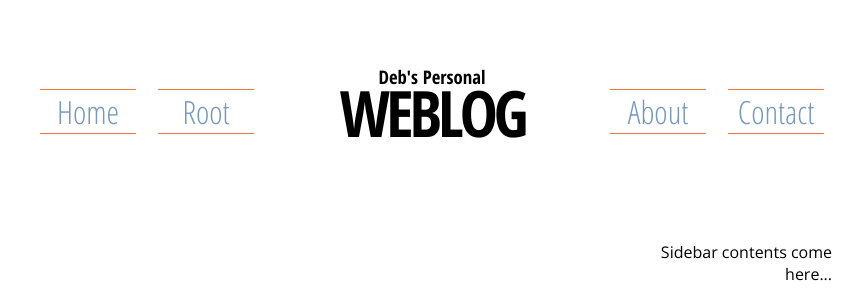
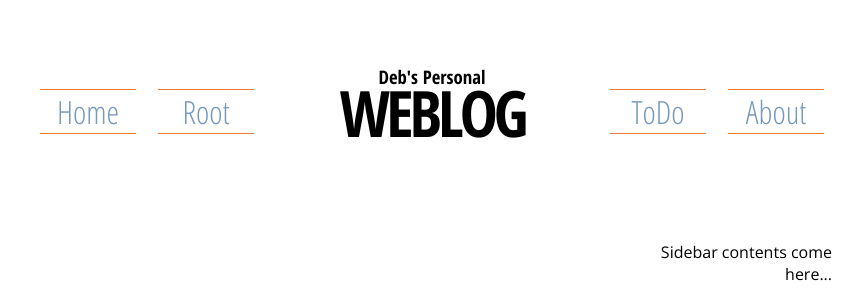
Before and after one commit to debloper/flog, a Jekyll site: the page built from index.html, in a window 1280 px wide. Shown: the top 289 px of the page, without its empty margins (208-1071 px from the left). Built offline with Jekyll 4.4.1, drawn with Linux system fonts in a browser that asks for light colours.

Commit message:
Link fixes in template

```diff
--- a/_layouts/template.html
+++ b/_layouts/template.html
@@ -33,11 +33,11 @@ ASCII art, in here -->
 		<nav class="inlineBlock">
 			<div>
 				<a href="/">Home</a>
-				<a href="http://soumyadeb.net">Root</a>
+				<a href="http://debs.io">Root</a>
 			</div>
 			<div>
-				<a href="/about.html">About</a>
-				<a href="https://twitter.com/Debloper">Contact</a>
+				<a href="/todos">ToDo</a>
+				<a href="/about">About</a>
 			</div>
 		</nav>
 	</header>
```
Also changed, not shown: other parts of _layouts/template.html (+4 -1 lines).
